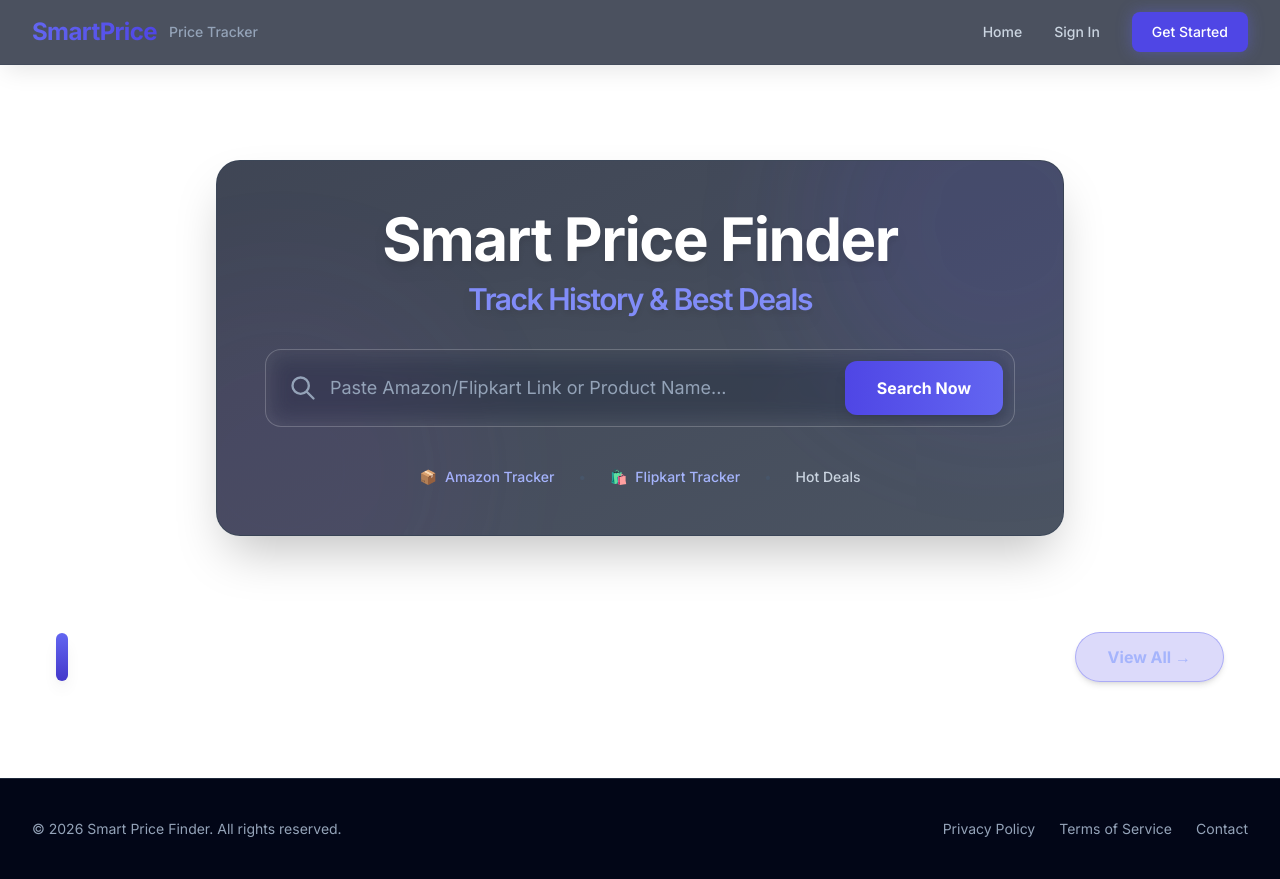
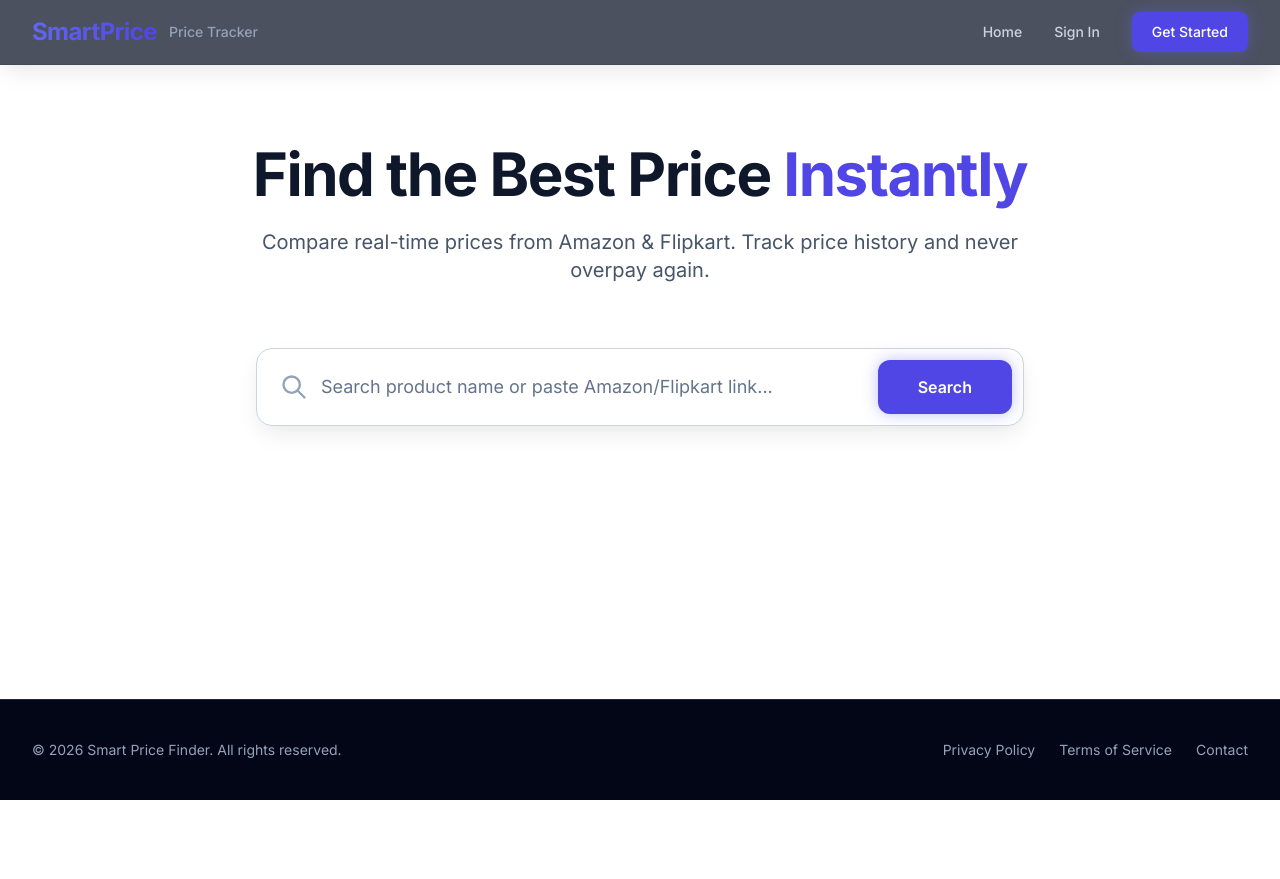
Before and after one commit to sano911/my-price-web, a Flask app: page / in a window 1280 px wide. After the commit the page ends 800 px from the top, so only its background shows below. Run offline with Flask 3, Linux system fonts and the light colour scheme; some libraries are stand-ins or nearby versions.

Commit message:
Update index.html

```diff
--- a/templates/index.html
+++ b/templates/index.html
@@ -1,95 +1,70 @@
 {% extends "base.html" %}
+{% block title %}Smart Price Finder - Real-time Price Tracker{% endblock %}
+
 {% block content %}
+<div class="max-w-5xl mx-auto mt-16 px-4 sm:px-6 lg:px-8">
+    <div class="text-center mb-16">
+        <h1 class="text-4xl md:text-6xl font-bold text-slate-900 dark:text-white tracking-tight">
+            Find the Best Price <span class="text-indigo-600">Instantly</span>
+        </h1>
+        <p class="mt-6 text-lg md:text-xl text-slate-600 dark:text-slate-300 max-w-3xl mx-auto">
+            Compare real-time prices from Amazon & Flipkart. Track price history and never overpay again.
+        </p>
+    </div>
 
-<!-- Hero Search Section with Glassmorphism -->
-<div class="max-w-4xl mx-auto mt-12 md:mt-20 px-6">
-    <div class="relative bg-gradient-to-br from-slate-900/80 to-slate-800/80 backdrop-blur-xl rounded-3xl p-8 md:p-12 shadow-2xl border border-slate-700/50 overflow-hidden">
-        <!-- Background blur orb -->
-        <div class="absolute -top-32 -right-32 w-96 h-96 bg-indigo-600/20 rounded-full blur-3xl opacity-60"></div>
-        <div class="absolute -bottom-32 -left-32 w-96 h-96 bg-purple-600/10 rounded-full blur-3xl opacity-50"></div>
-
-        <h1 class="text-4xl md:text-6xl font-extrabold text-white text-center mb-8 tracking-tight drop-shadow-lg">
-            Smart Price Finder
-            <span class="block text-2xl md:text-3xl mt-3 text-indigo-400 font-semibold">Track History & Best Deals</span>
-        </h1>
-
-        <div class="max-w-3xl mx-auto relative group">
-            <form method="POST" class="relative">
-                <div class="absolute inset-y-0 left-0 pl-6 flex items-center pointer-events-none z-10">
-                    <svg class="h-7 w-7 text-slate-400 group-focus-within:text-indigo-400 transition-colors" fill="none" viewBox="0 0 24 24" stroke="currentColor">
+    <div class="max-w-3xl mx-auto">
+        <form method="POST" class="relative group">
+            <div class="absolute inset-y-0 left-0 pl-6 flex items-center pointer-events-none">
+                <svg class="h-7 w-7 text-slate-400 group-focus-within:text-indigo-500 transition" fill="none" viewBox="0 0 24 24" stroke="currentColor">
                     <path stroke-linecap="round" stroke-linejoin="round" stroke-width="2" d="M21 21l-6-6m2-5a7 7 0 11-14 0 7 7 0 0114 0z" />
                 </svg>
             </div>
-
             <input type="text" name="product" required
-                    class="w-full pl-16 pr-48 py-6 bg-white/10 backdrop-blur-md border border-white/20 rounded-2xl text-white placeholder-slate-400 focus:outline-none focus:border-indigo-500 focus:ring-4 focus:ring-indigo-500/30 transition-all duration-300 shadow-inner text-lg"
-                    placeholder="Paste Amazon/Flipkart Link or Product Name...">
+                class="w-full pl-16 pr-48 py-6 bg-white dark:bg-slate-800 border border-slate-300 dark:border-slate-600 rounded-2xl text-slate-900 dark:text-white placeholder-slate-500 dark:placeholder-slate-400 focus:outline-none focus:ring-4 focus:ring-indigo-500/30 focus:border-indigo-500 transition shadow-soft text-lg"
+                placeholder="Search product name or paste Amazon/Flipkart link...">
 
             <button type="submit"
-                    class="absolute right-3 top-3 bottom-3 px-8 bg-gradient-to-r from-indigo-600 to-indigo-500 text-white font-bold rounded-xl hover:from-indigo-700 hover:to-indigo-600 active:scale-95 transition-all shadow-lg flex items-center justify-center z-10">
-                    Search Now
+                class="absolute right-3 top-3 bottom-3 px-10 bg-indigo-600 text-white font-semibold rounded-xl hover:bg-indigo-700 active:scale-95 transition shadow-glow">
+                Search
             </button>
         </form>
-        </div>
-
-        <div class="mt-10 flex flex-wrap justify-center gap-6 text-sm font-medium">
-            <a href="#" class="text-indigo-300 hover:text-indigo-200 transition flex items-center">
-                <span class="mr-2">📦</span> Amazon Tracker
-            </a>
-            <span class="text-slate-600 hidden md:block">•</span>
-            <a href="#" class="text-indigo-300 hover:text-indigo-200 transition flex items-center">
-                <span class="mr-2">🛍️</span> Flipkart Tracker
-            </a>
-            <span class="text-slate-600 hidden md:block">•</span>
-            <a href="#" class="text-slate-300 hover:text-white transition">Hot Deals</a>
-        </div>
     </div>
 </div>
 
 <!-- Results Section -->
 {% if product_data %}
-<div id="results" class="max-w-3xl mx-auto mt-16 px-6 animate-fade-in-up">
-    <div class="bg-gradient-to-br from-slate-800 to-slate-900 rounded-3xl shadow-2xl overflow-hidden border border-slate-700/50 group hover:shadow-indigo-900/20 transition-shadow duration-500">
-
+<div class="max-w-5xl mx-auto mt-20 px-4 sm:px-6 lg:px-8">
+    <div class="bg-white dark:bg-slate-800 rounded-3xl shadow-soft overflow-hidden border border-slate-200 dark:border-slate-700">
         {% if product_data.is_fallback %}
-        <div class="bg-red-900/30 p-4 text-center text-sm font-semibold text-red-300 border-b border-red-800/50 flex items-center justify-center">
-            <svg class="w-5 h-5 mr-3" fill="currentColor" viewBox="0 0 20 20">
-                <path fill-rule="evenodd" d="M10 18a8 8 0 100-16 8 8 0 000 16zM8.707 7.293a1 1 0 00-1.414 1.414L8.586 10l-1.293 1.293a1 1 0 101.414 1.414L10 11.414l1.293 1.293a1 1 0 001.414-1.414L11.414 10l1.293-1.293a1 1 0 00-1.414-1.414L10 8.586 8.707 7.293z" clip-rule="evenodd"/>
-            </svg>
-            Live Price Unavailable - Showing Affiliate Links
+        <div class="bg-amber-50 dark:bg-amber-900/30 p-4 text-center text-sm font-medium text-amber-800 dark:text-amber-200 border-b border-amber-200 dark:border-amber-800">
+            Live price data unavailable — showing affiliate search links
         </div>
         {% endif %}
 
-        <div class="p-10 md:p-12 flex flex-col md:flex-row items-center gap-10 bg-slate-900/40">
-            <div class="relative w-full md:w-1/2 flex justify-center">
-                <img src="{{ product_data.image }}" alt="{{ product_data.title }}"
-                     class="max-h-72 object-contain rounded-2xl shadow-2xl group-hover:scale-105 transition-transform duration-700 ease-out">
-                <div class="absolute -top-4 -right-4 bg-indigo-600 text-white text-xs font-bold px-4 py-1.5 rounded-full shadow-lg">
-                    Verified
-                </div>
+        <div class="p-10 md:p-12 grid md:grid-cols-2 gap-12">
+            <div class="flex justify-center">
+                <img src="{{ product_data.image }}" alt="{{ product_data.title }}" class="max-h-80 object-contain rounded-2xl shadow-soft transition-transform hover:scale-105 duration-500">
             </div>
 
-            <div class="w-full md:w-1/2 text-center md:text-left">
-                <h2 class="text-2xl md:text-3xl font-bold text-white mb-6 line-clamp-2">{{ product_data.title }}</h2>
+            <div class="flex flex-col justify-center">
+                <h2 class="text-2xl md:text-3xl font-bold text-slate-900 dark:text-white mb-6 line-clamp-2">{{ product_data.title }}</h2>
 
-                <div class="inline-block mb-8">
-                    <span class="text-sm uppercase font-semibold text-slate-400 block mb-2 tracking-wider">Current Best Price</span>
-                    <div class="px-10 py-4 {% if product_data.is_fallback %}bg-slate-700 text-slate-300{% else %}bg-green-600/20 text-green-400 border border-green-500/30{% endif %} rounded-2xl font-black text-4xl shadow-inner">
+                <div class="mb-10">
+                    <span class="text-sm uppercase font-semibold text-slate-500 dark:text-slate-400 block mb-2">Best Current Price</span>
+                    <div class="inline-block px-10 py-4 text-4xl md:text-5xl font-black {% if product_data.is_fallback %}text-slate-500 dark:text-slate-400{% else %}text-green-600 dark:text-green-400{% endif %}">
                         {{ product_data.price }}
                     </div>
                 </div>
 
                 <div class="grid grid-cols-2 gap-6">
-                    <a href="{{ product_data.amazon_link }}" target="_blank"
-                       class="flex flex-col items-center p-6 bg-orange-900/20 border border-orange-700/40 rounded-2xl hover:bg-orange-800/40 hover:border-orange-600 transition-all duration-300 shadow-md">
-                        <span class="text-xs uppercase font-bold text-orange-400 mb-2">Buy on</span>
-                        <span class="text-2xl font-extrabold text-white">Amazon</span>
+                    <a href="{{ product_data.amazon_link }}" target="_blank" class="flex flex-col items-center p-6 bg-orange-50 dark:bg-orange-950/30 border border-orange-200 dark:border-orange-800 rounded-2xl hover:bg-orange-100 dark:hover:bg-orange-900/30 transition text-center">
+                        <span class="text-xs uppercase font-bold text-orange-600 dark:text-orange-400 mb-2">Buy on</span>
+                        <span class="text-2xl font-bold text-orange-700 dark:text-orange-300">Amazon</span>
                     </a>
 
-                    <a href="{{ product_data.flipkart_link }}" target="_blank"
-                       class="flex flex-col items-center p-6 bg-blue-900/20 border border-blue-700/40 rounded-2xl hover:bg-blue-800/40 hover:border-blue-600 transition-all duration-300 shadow-md">
-                        <span class="text-xs uppercase font-bold text-blue-400 mb-2">Buy on</span>
-                        <span class="text-2xl font-extrabold text-white">Flipkart</span>
+                    <a href="{{ product_data.flipkart_link }}" target="_blank" class="flex flex-col items-center p-6 bg-blue-50 dark:bg-blue-950/30 border border-blue-200 dark:border-blue-800 rounded-2xl hover:bg-blue-100 dark:hover:bg-blue-900/30 transition text-center">
+                        <span class="text-xs uppercase font-bold text-blue-600 dark:text-blue-400 mb-2">Buy on</span>
+                        <span class="text-2xl font-bold text-blue-700 dark:text-blue-300">Flipkart</span>
                     </a>
                 </div>
             </div>
@@ -97,52 +72,4 @@
     </div>
 </div>
 {% endif %}
-
-<!-- Trending Deals Section -->
-<div class="max-w-7xl mx-auto mt-24 px-6">
-    <div class="flex items-center justify-between mb-12">
-        <h2 class="text-4xl md:text-5xl font-black text-white flex items-center">
-            <span class="w-3 h-12 bg-gradient-to-b from-indigo-500 to-indigo-700 rounded-full mr-5 shadow-lg"></span>
-            Trending Deals
-        </h2>
-        <a href="#" class="px-8 py-3 bg-indigo-600/20 border border-indigo-500/40 rounded-full text-indigo-300 font-bold hover:bg-indigo-600 hover:text-white transition-all shadow-md">
-            View All →
-        </a>
-    </div>
-
-    <div class="grid grid-cols-1 sm:grid-cols-2 lg:grid-cols-3 xl:grid-cols-4 gap-8">
-        {% for deal in trending_deals %}
-        <div class="group bg-slate-800/50 backdrop-blur-sm border border-slate-700 rounded-3xl overflow-hidden shadow-xl hover:shadow-2xl hover:shadow-indigo-900/30 hover:-translate-y-2 transition-all duration-500">
-            <div class="relative h-56 bg-gradient-to-br from-slate-900 to-slate-800 flex items-center justify-center p-8 overflow-hidden">
-                <img src="{{ deal.img }}" alt="{{ deal.name }}" class="object-contain group-hover:scale-110 transition-transform duration-700 ease-out">
-                <div class="absolute top-4 left-4 bg-red-600 text-white text-xs font-black px-3 py-1 rounded-full shadow-md animate-pulse">
-                    HOT DEAL
-                </div>
-            </div>
-            <div class="p-6">
-                <h3 class="text-xl font-bold text-white mb-4 line-clamp-2">{{ deal.name }}</h3>
-                <form action="/" method="POST">
-                    <input type="hidden" name="product" value="{{ deal.name }}">
-                    <button type="submit"
-                        class="w-full py-4 bg-gradient-to-r from-indigo-600 to-indigo-700 text-white font-bold rounded-2xl hover:from-indigo-700 hover:to-indigo-800 transition-all shadow-lg">
-                        Track Price History
-                    </button>
-                </form>
-            </div>
-        </div>
-        {% endfor %}
-    </div>
-</div>
-
-<!-- Animation Keyframes (add to base.html style or here) -->
-<style>
-    @keyframes fadeInUp {
-        from { opacity: 0; transform: translateY(40px); }
-        to { opacity: 1; transform: translateY(0); }
-    }
-    .animate-fade-in-up {
-        animation: fadeInUp 0.8s ease-out forwards;
-    }
-</style>
-
 {% endblock %}
```
Lines whose indentation alone changed are shown as unchanged.
